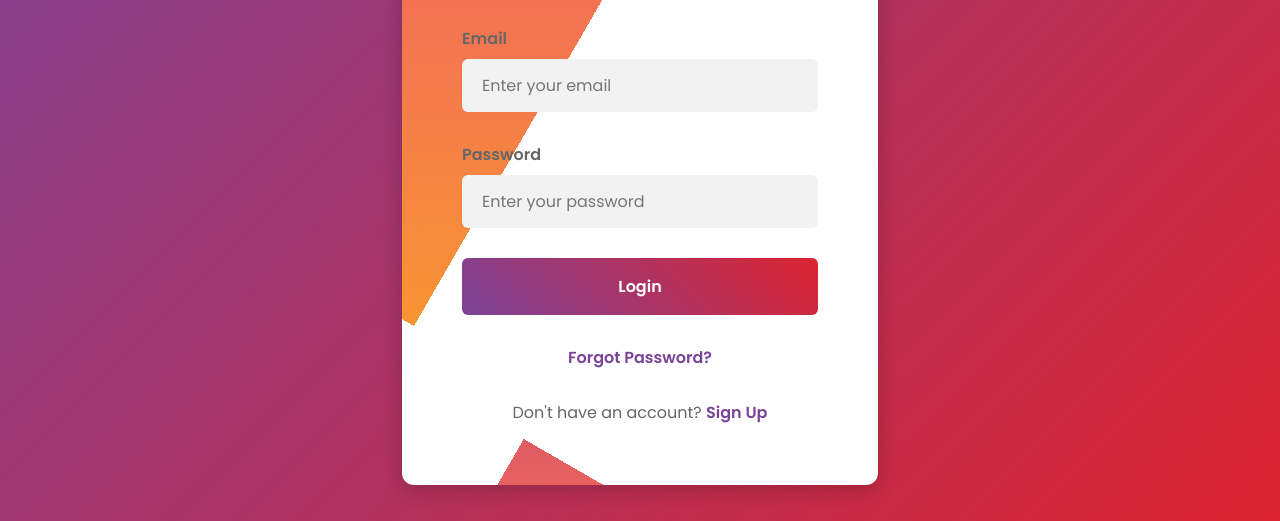
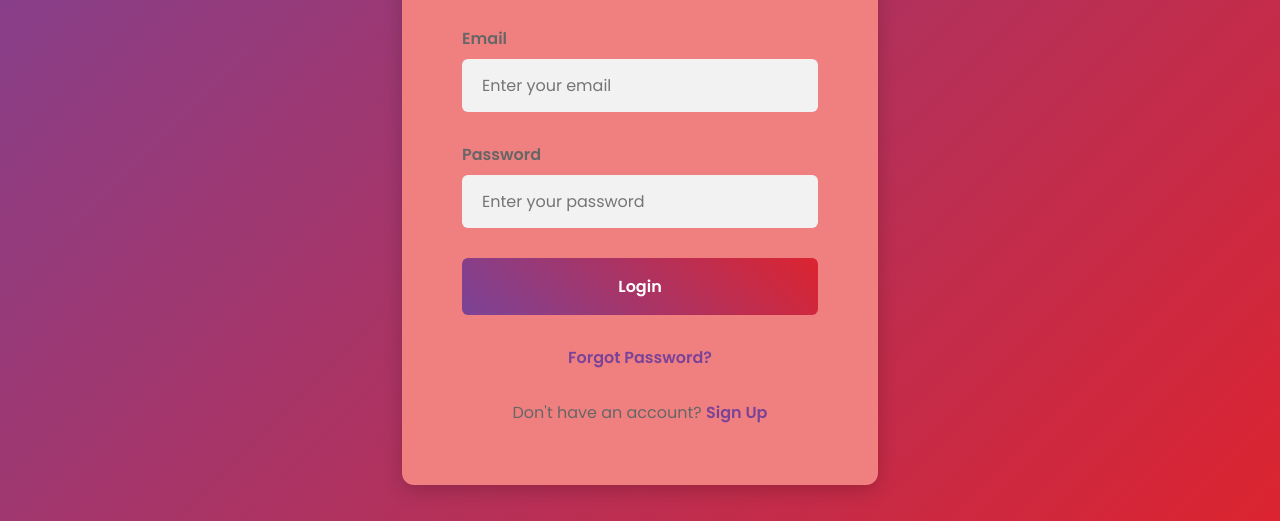
Before and after one commit to advaithvishal/Login-Page, a plain HTML site: page index.html in a window 1280 px wide. Shown: the part 279-800 px from the top of the page. Drawn offline with Linux system fonts and the light colour scheme.

Commit message:
Update index.css, made it look colourful.

```diff
--- a/index.css
+++ b/index.css
@@ -18,46 +18,11 @@ body {
 .login-container {
     max-width: 500px;
     width: 100%;
-    background-color: #fff;
+    background-color: #F08080; /* New background color for the form */
     border-radius: 12px;
     box-shadow: 0 5px 20px rgba(0, 0, 0, 0.2);
     padding: 60px;
     text-align: center;
-    position: relative;
-    overflow: hidden;
-}
-
-.login-container::before {
-    content: "";
-    position: absolute;
-    top: -50%;
-    left: -50%;
-    width: 500px;
-    height: 500px;
-    background: linear-gradient(60deg, #f79533, #f37055, #e15b64);
-    animation: rotate 6s linear infinite;
-    transform-origin: bottom right;
-}
-
-.login-container::after {
-    content: "";
-    position: absolute;
-    top: 80%;
-    left: 20%;
-    width: 200px;
-    height: 200px;
-    background: linear-gradient(60deg, #f79533, #f37055, #e15b64);
-    animation: rotate 6s linear infinite;
-    transform-origin: bottom right;
-}
-
-@keyframes rotate {
-    0% {
-        transform: rotate(0deg);
-    }
-    100% {
-        transform: rotate(360deg);
-    }
 }
 
 .logo img {
@@ -77,6 +42,7 @@ h1 {
 
 /* Form Styles */
 form {
+    background-color: #F08080;
     display: flex;
     flex-direction: column;
     gap: 30px;
@@ -108,9 +74,7 @@ input {
     background-color: #f2f2f2;
     outline: none;
     transition: background-color 0.3s ease;
-    animation: pulse 1.5s ease-in-out infinite alternate;
 }
-
 
 button {
     background: linear-gradient(45deg, #7b4397, #dc2430);
```
